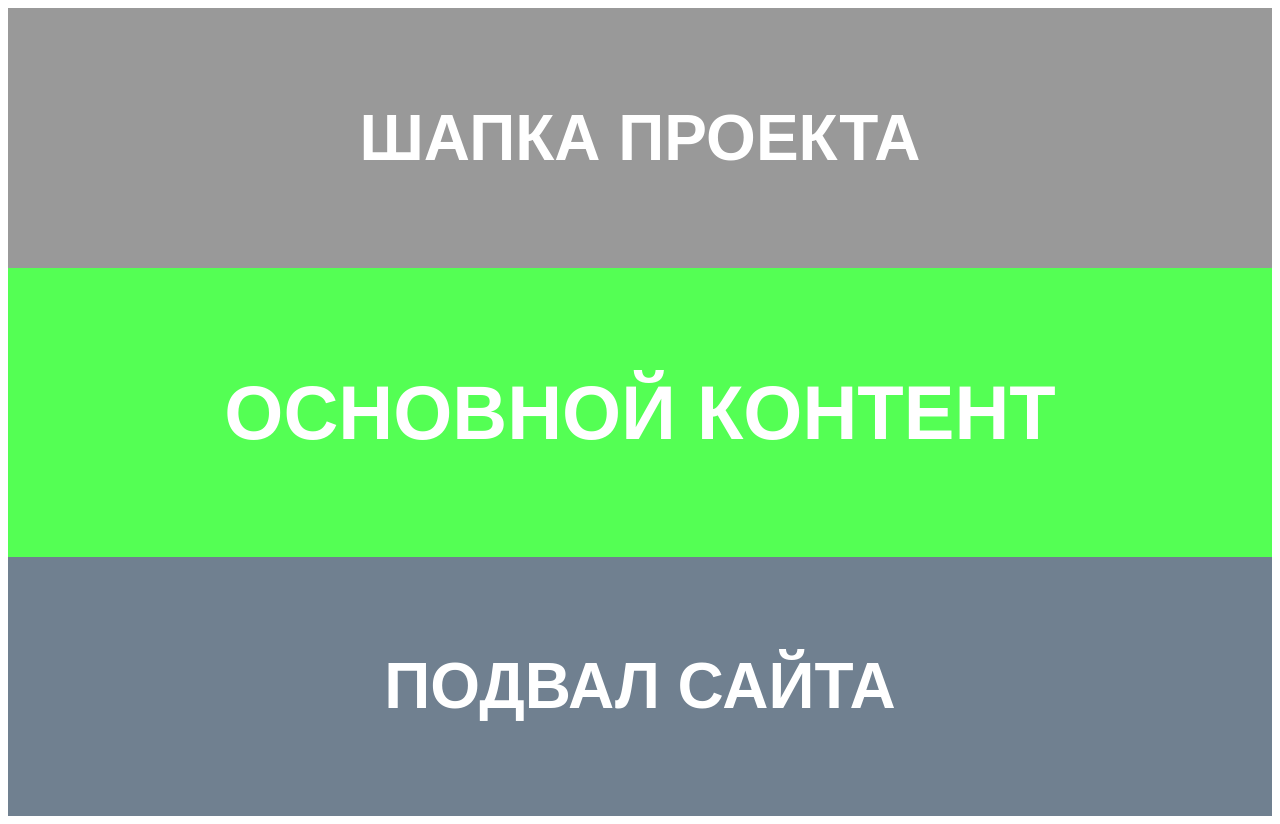
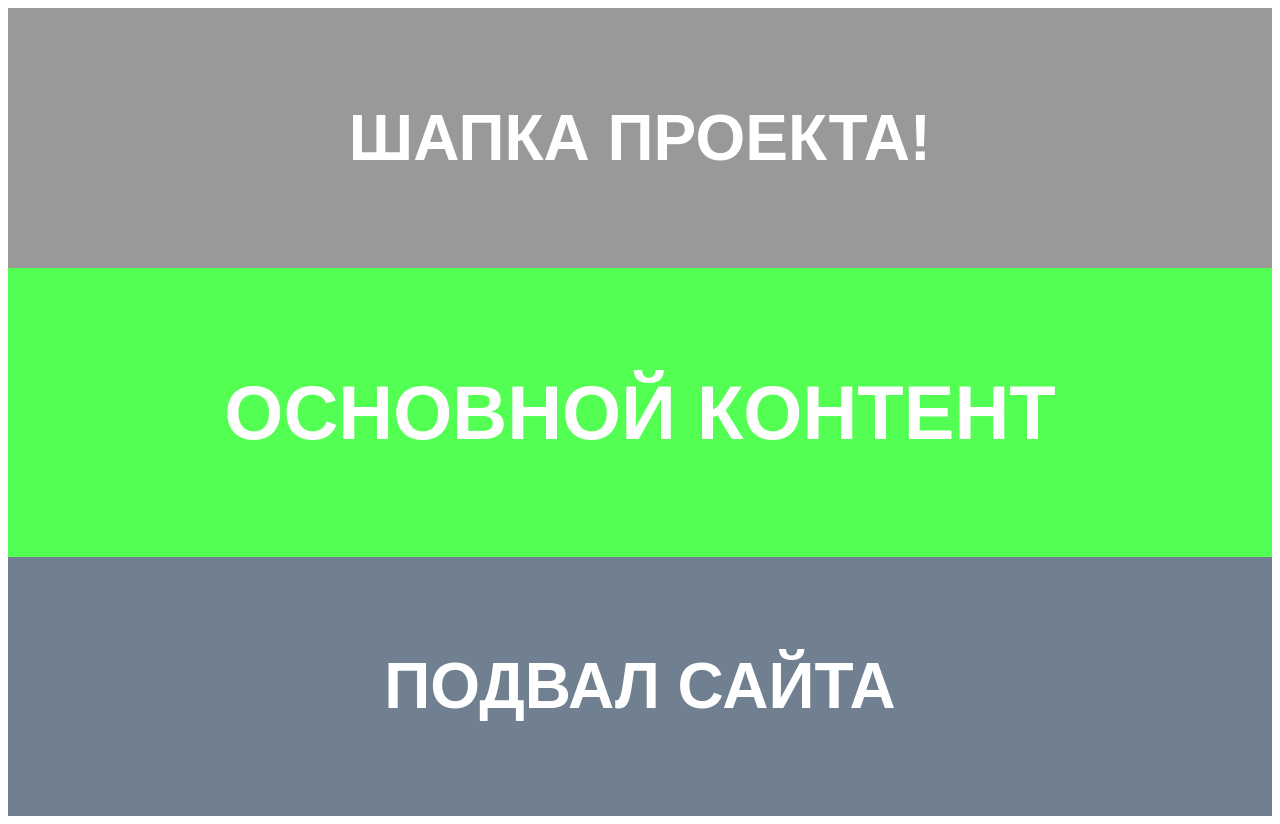
Before and after one commit to Dimlikan/remote-test, a plain HTML site: page index.html in a window 1280 px wide. Drawn offline with Linux system fonts and the light colour scheme.

Commit message:
Changed header name

```diff
--- a/index.html
+++ b/index.html
@@ -9,7 +9,7 @@
 <body>
 
    <header class="header">
-      <h1>ШАПКА ПРОЕКТА</h1>
+      <h1>ШАПКА ПРОЕКТА!</h1>
    </header>
 
 
```
